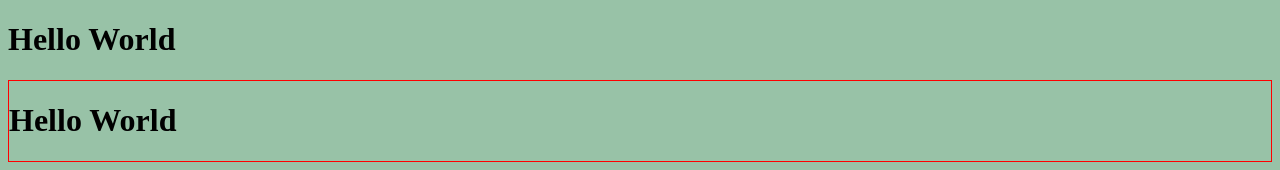
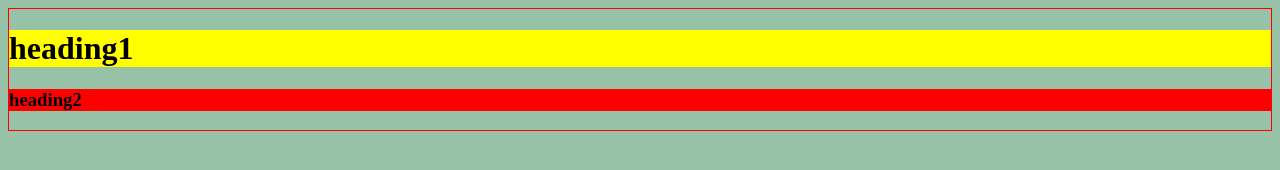
Before and after one commit to sarveshkore/react-js., a plain HTML site: page index.html in a window 1280 px wide. Drawn offline with nearby package versions, Linux system fonts and the light colour scheme.

Commit message:
react js

```diff
--- a/index.html
+++ b/index.html
@@ -9,21 +9,30 @@
     <script crossorigin src="https://unpkg.com/react-dom@18/umd/react-dom.development.js"></script>
 </head>
 <body>
-    <div>
-        <h1>Hello World</h1>
+    <div id="root">
     </div>
 </body>
 <script>
     document.body.style.backgroundColor ="#98c2a7";
-    const root=document.createElement("div");
-    root.id="root";
-    const heading=document.createElement("h1");
-    heading.className="heading";
-    heading.innerHTML="Hello World";
-    root.appendChild(heading);
-    document.body.appendChild(root);
-    console.log("React",React);
-    console.log("React",ReactDOM);
+    // const root=document.createElement("div");
+    // root.id="root";
+    // const heading=document.createElement("h1");
+    // heading.className="heading";
+    // heading.innerHTML="Hello World";
+    // root.appendChild(heading);
+    // document.body.appendChild(root);
+    // console.log("React",React);      //have code for this library from cdn links
+    // console.log("React",ReactDOM);   //have code for this library from cdn links
 
+
+    const root=document.getElementById('root');  //get the div with the id "root
+    const heading1= React.createElement("h1",{class:"heading1"},"heading1");
+    const container1= React.createElement("div",{class:"container1",style: { backgroundColor: "yellow" }},heading1);
+    console.log(container1);            //object
+    const heading2= React.createElement("h3",{class:"heading3"},"heading2");
+    const container2= React.createElement("div",{class:"container2",style: { backgroundColor: "red" }},heading2);
+    const rootElement=ReactDOM.createRoot(root);     //creating a root element using
+    rootElement.render([container1,container2]);       //render method of createRoot function
+    //render converts code into html.
 </script>
 </html>
```
